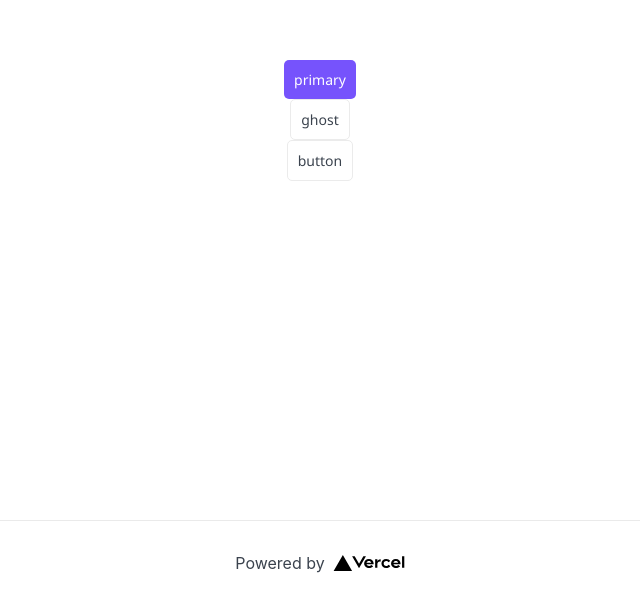
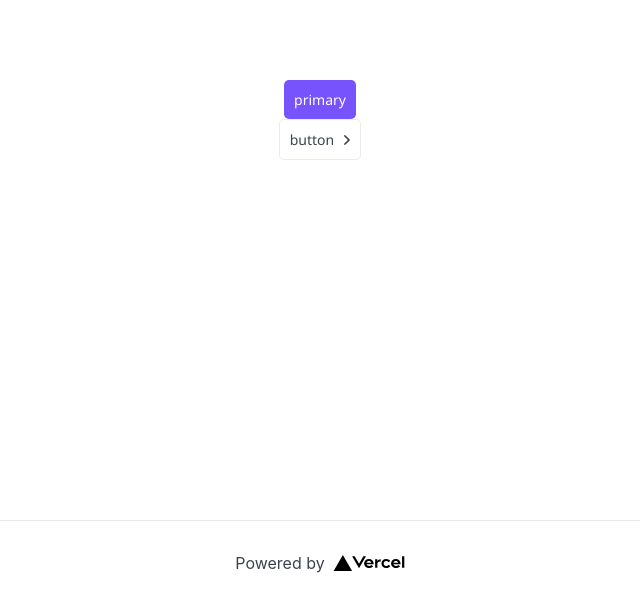
Before and after one commit to KirillNikoda/owl, a Next.js app: page / in a window 1280 px wide. Shown: the part 280-885 px from the top of the page, without its empty margins (320-960 px from the left). Built offline with nearby package versions, Linux system fonts and the light colour scheme.

Commit message:
feat (ud-ui): add arrow for reusable button

```diff
--- a/package.json
+++ b/package.json
@@ -16,6 +16,7 @@
     "react-dom": "17.0.2"
   },
   "devDependencies": {
+    "@svgr/webpack": "^6.1.2",
     "@types/node": "^17.0.8",
     "@types/react": "^17.0.38",
     "@typescript-eslint/eslint-plugin": "^5.9.0",
--- a/src/modules/ud-ui/Button/Button.module.css
+++ b/src/modules/ud-ui/Button/Button.module.css
@@ -36,3 +36,23 @@
 	color: var(--white);
 	background-color: var(--primary);
 }
+
+.arrow {
+	display: inline-block;
+
+	margin-left: 10px;
+}
+
+.ghost svg {
+	fill: #3B434E;
+}
+
+.primary svg,
+.ghost:hover svg {
+	fill: var(--white);
+}
+
+.down {
+	transition: all 0.2s;
+	transform: rotate(90deg);
+}
--- a/src/modules/ud-ui/Button/index.tsx
+++ b/src/modules/ud-ui/Button/index.tsx
@@ -2,13 +2,21 @@ import classNames from 'classnames';
 import React, { ButtonHTMLAttributes, DetailedHTMLProps } from 'react';
 
 import styles from './Button.module.css';
+import ArrowIcon from './arrow.svg';
 
 type Props = {
   children: React.ReactNode;
   appearance: 'primary' | 'ghost';
+  arrow?: 'right' | 'down' | 'none';
 } & DetailedHTMLProps<ButtonHTMLAttributes<HTMLButtonElement>, HTMLButtonElement>;
 
-const Button = ({ children, appearance, className, ...restProps }: Props) => {
+const Button = ({
+  appearance,
+  arrow = 'none',
+  children,
+  className,
+  ...restProps
+}: Props) => {
   return (
     <button
       className={classNames(styles.button, className, {
@@ -17,6 +25,14 @@ const Button = ({ children, appearance, className, ...restProps }: Props) => {
       })}
       {...restProps}>
       {children}
+      {arrow !== 'none' && (
+        <span
+          className={classNames(styles.arrow, {
+            [styles.down]: arrow === 'down',
+          })}>
+          <ArrowIcon />
+        </span>
+      )}
     </button>
   );
 };
--- a/src/pages/home.tsx
+++ /dev/null
@@ -1,5 +0,0 @@
-const Home = () => {
-  return <div>home page</div>;
-};
-
-export default Home;
--- a/src/pages/index.tsx
+++ b/src/pages/index.tsx
@@ -1,4 +1,4 @@
-import { Button } from 'src/modules/ud-ui';
+import { Button } from '@modules/ud-ui';
 import Head from 'next/head';
 import Image from 'next/image';
 import styles from '../../styles/Home.module.css';
@@ -14,8 +14,9 @@ export default function Home() {
 
       <main className={styles.main}>
         <Button appearance='primary'>primary</Button>
-        <Button appearance='ghost'>ghost</Button>
-        <Button appearance='ghost'>button</Button>
+        <Button appearance='ghost' arrow='right'>
+          button
+        </Button>
       </main>
 
       <footer className={styles.footer}>
```
Also changed, not shown: src/modules/ud-ui/Button/arrow.svg (added), 1 other file (tests, documents, lock files or other folders).
